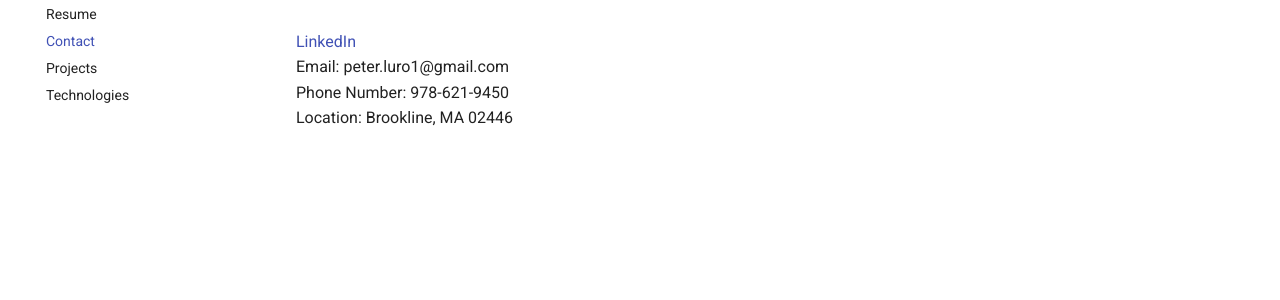
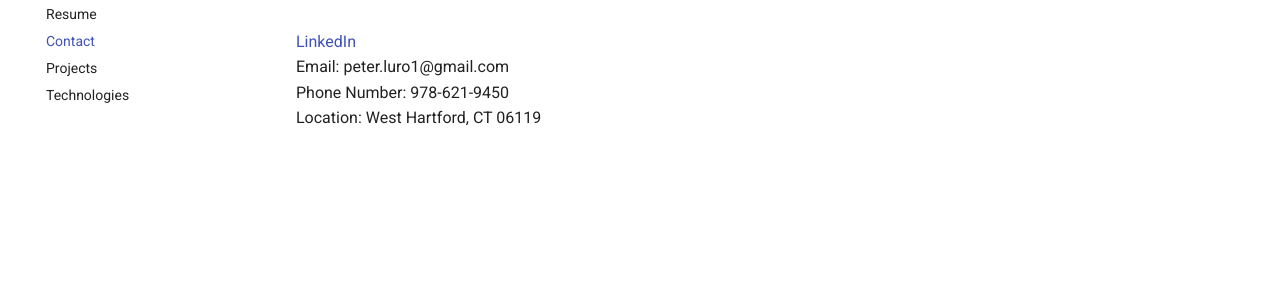
Before and after one commit to paluro567/personal-website, an MkDocs documentation site: the page built from docs/contact.md, in a window 1280 px wide. Shown: the part 151-451 px from the top of the page. Built offline with MkDocs 1.6.1 and Material for MkDocs 9.7.7, drawn with Linux system fonts in a browser that asks for light colours; comment, search, counter and statistics services are not loaded.

Commit message:
updating address

```diff
--- a/docs/contact.md
+++ b/docs/contact.md
@@ -1,4 +1,4 @@
 [LinkedIn](https://www.linkedin.com/in/peter-luro-a233a1148/)</br>
 Email: peter.luro1@gmail.com</br>
 Phone Number: 978-621-9450 </br>
-Location: Brookline, MA 02446
+Location: West Hartford, CT 06119
```
Also changed, not shown: site/Technologies/index.html, site/index.html, site/search/search_index.json, 1 other file.
